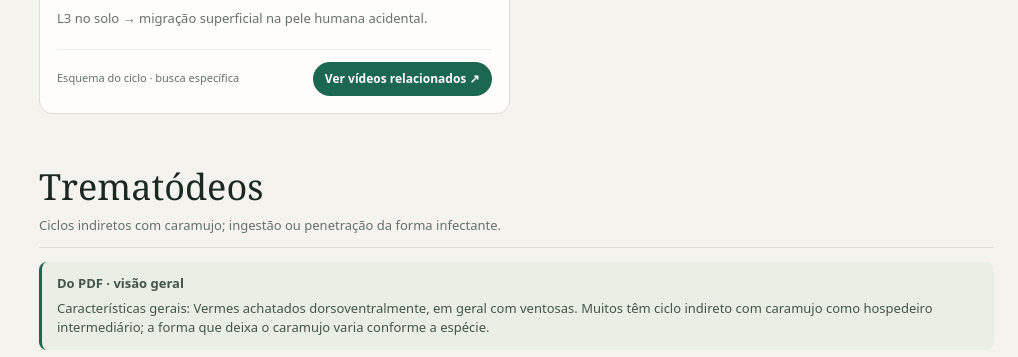
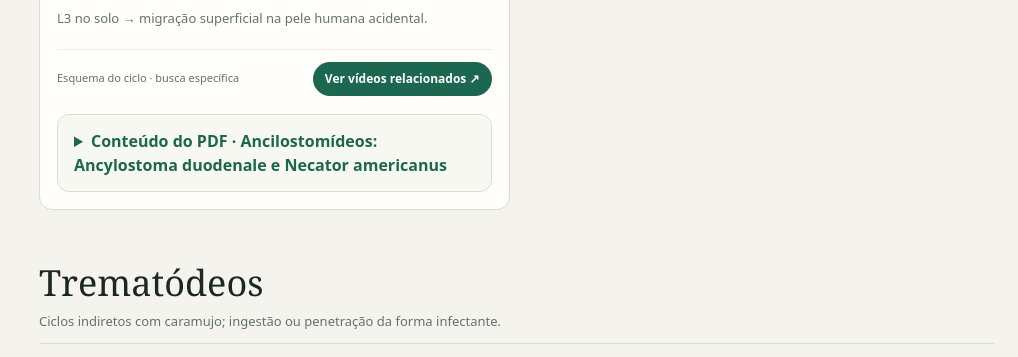
Before and after one commit to matheusbelisariop-eng/Estudo-Parasitario-, a plain HTML site: page index.html in a window 1280 px wide. Shown: the part 2864-3221 px from the top of the page, without its empty margins (262-1280 px from the left). Drawn offline with Linux system fonts and the light colour scheme.

Commit message:
Attach PDF notes to each parasite entry

```diff
--- a/index.html
+++ b/index.html
@@ -24,7 +24,7 @@ function cycleDiagram(x){let parts=x.cycle.split(' → ').map(s=>s.trim()).filte
 function card(x,i,gi){let tag=x.k==='u'?'<span class="tag">Do usuário</span>':x.k==='r'?'<span class="tag research">Pesquisado</span>':'<span class="tag lookup">Busca específica</span>';let url=x.k==='s'?'https://www.youtube.com/results?search_query='+encodeURIComponent(x.q):yt(x.id);let label=x.k==='s'?'Ver vídeos relacionados ↗':'Abrir vídeo no YouTube ↗';let media=x.k==='s'?'<a class="video-thumb" href="'+url+'" target="_blank" rel="noopener" aria-label="'+label+': '+esc(x.label)+'">'+cycleDiagram(x)+'<span class="playmark">Buscar ciclo ↗</span></a>':'<div class="video-thumb video-frame"><iframe loading="lazy" src="https://www.youtube-nocookie.com/embed/'+esc(x.id.split('&')[0])+'?rel=0" title="'+esc(x.label)+'" allow="accelerometer; autoplay; clipboard-write; encrypted-media; gyroscope; picture-in-picture; web-share" referrerpolicy="strict-origin-when-cross-origin" allowfullscreen></iframe></div><a class="fallback" href="'+url+'" target="_blank" rel="noopener">Se o player não abrir, veja o vídeo no YouTube ↗</a>';return '<article class="card" data-text="'+esc((x.label+' '+x.cycle).toLocaleLowerCase('pt-BR'))+'">'+tag+'<h3>'+esc(x.label)+'</h3>'+media+'<div class="cycle">'+esc(x.cycle)+'</div><div class="row"><span>'+(x.k==='u'?'Vídeo enviado por você':x.k==='r'?'Complemento pesquisado':'Esquema do ciclo · busca específica')+'</span><a class="link" href="'+url+'" target="_blank" rel="noopener">'+label+'</a></div></article>'}
 function norm(s){return s.normalize('NFD').replace(/[\u0300-\u036f]/g,'').toLocaleLowerCase('pt-BR')}
 function pdfEntries(i){let text=PDF_GROUPS[i],heads=PDF_HEADINGS[i].map(title=>({title,pos:text.indexOf('\n'+title+'\n')})).filter(x=>x.pos>=0).sort((a,b)=>a.pos-b.pos);let intro=text.slice(0,heads[0]?.pos??text.length).replace(/^[^\n]+\n?/,'').trim();let entries=heads.map((h,k)=>({title:h.title,text:text.slice(h.pos+1,heads[k+1]?.pos??text.length).trim()}));return {intro,entries}}
-function relatedPdf(entry,x){let a=norm(entry.title),b=norm(x.label);if(b.includes(a)||a.includes(b))return true;let pairs=entry.title.match(/[A-Z][a-z]+\s+[a-z]+/g)||[];if(pairs.some(p=>b.includes(norm(p))))return true;let terms=['miíase','pulgas','pediculose','escabiose','tungíase','carrapatos','larva migrans cutânea','pitiríase versicolor','tinha negra','piedra branca','piedra negra','dermatofitoses','onicomicose','esporotricose','cromoblastomicose','micetoma eumicótico','entomoftoromicose','blastomicose','coccidioidomicose','histoplasmose','paracoccidioidomicose','candidíase','criptococose','aspergilose'];return terms.some(t=>a.includes(norm(t))&&b.includes(norm(t)))}
+function relatedPdf(entry,x){let a=norm(entry.title),b=norm(x.label);let topic=['teníase','cisticercose','equinococose cística','himenolepíase','difilobotríase','miíase','larva migrans cutânea','pediculose','escabiose','tungíase','pitiríase versicolor','tinha negra','piedra branca','piedra negra','dermatofitoses','onicomicose','esporotricose','cromoblastomicose','micetoma eumicótico','entomoftoromicose','blastomicose','coccidioidomicose','histoplasmose','paracoccidioidomicose','candidíase','criptococose','aspergilose','tricomoníase','babesiose','tripanossomíase africana'];let ta=topic.filter(t=>a.includes(norm(t))),tb=topic.filter(t=>b.includes(norm(t)));if(ta.length&&tb.length)return ta.some(t=>tb.includes(t));if(b.includes(a)||a.includes(b))return true;let pairs=(entry.title+' '+entry.text).match(/[A-Z][a-z]+\s+[a-z]+/g)||[];if(pairs.some(p=>b.includes(norm(p))))return true;return false}
 let n=0;G.forEach((g,j)=>{let id='g'+j, pdf=pdfEntries(j);document.querySelector('#nav').insertAdjacentHTML('beforeend','<a href="#'+id+'">'+g.title+' · '+g.items.length+'</a>');let intro=pdf.intro?'<div class="section-pdf"><b>Do PDF · visão geral</b><p>'+esc(pdf.intro)+'</p></div>':'';document.querySelector('#content').insertAdjacentHTML('beforeend','<section class="section" id="'+id+'"><div class="heading"><h2>'+g.title+'</h2><p>'+g.desc+'</p></div>'+intro+'<div class="cards">'+g.items.map(x=>card(x,n++,j)).join('')+'</div></section>');let cards=[...document.querySelectorAll('#'+id+' .card')];cards.forEach((el,k)=>{let entries=pdf.entries.filter(e=>relatedPdf(e,g.items[k]));if(!entries.length)return;const d=document.createElement('details');d.className='pdf-detail';const sum=document.createElement('summary');sum.textContent='Conteúdo do PDF · '+entries.map(e=>e.title).join(' · ');const body=document.createElement('div');body.className='pdf-copy';for(const e of entries){const title=document.createElement('h4');title.textContent=e.title;const pre=document.createElement('pre');pre.textContent=e.text.split('\n').slice(1).join('\n').trim();body.append(title,pre)}d.append(sum,body);el.appendChild(d)})});
 document.querySelector('#filter').oninput=e=>{let q=e.target.value.toLocaleLowerCase('pt-BR'),count=0;document.querySelectorAll('.card').forEach(c=>{let ok=c.dataset.text.includes(q);c.hidden=!ok;if(ok)count++});document.querySelectorAll('.section').forEach(s=>s.hidden=!s.querySelector('.card:not([hidden])'));document.querySelector('#empty').style.display=count?'none':'block'};
 </script></body></html>
```
